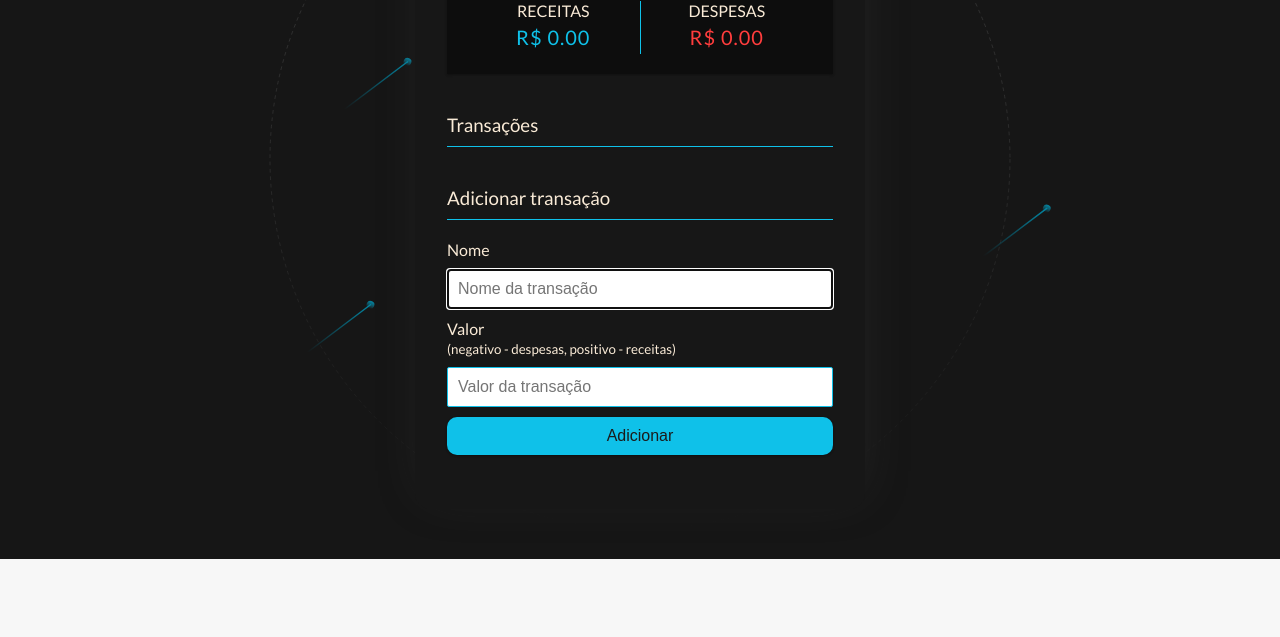
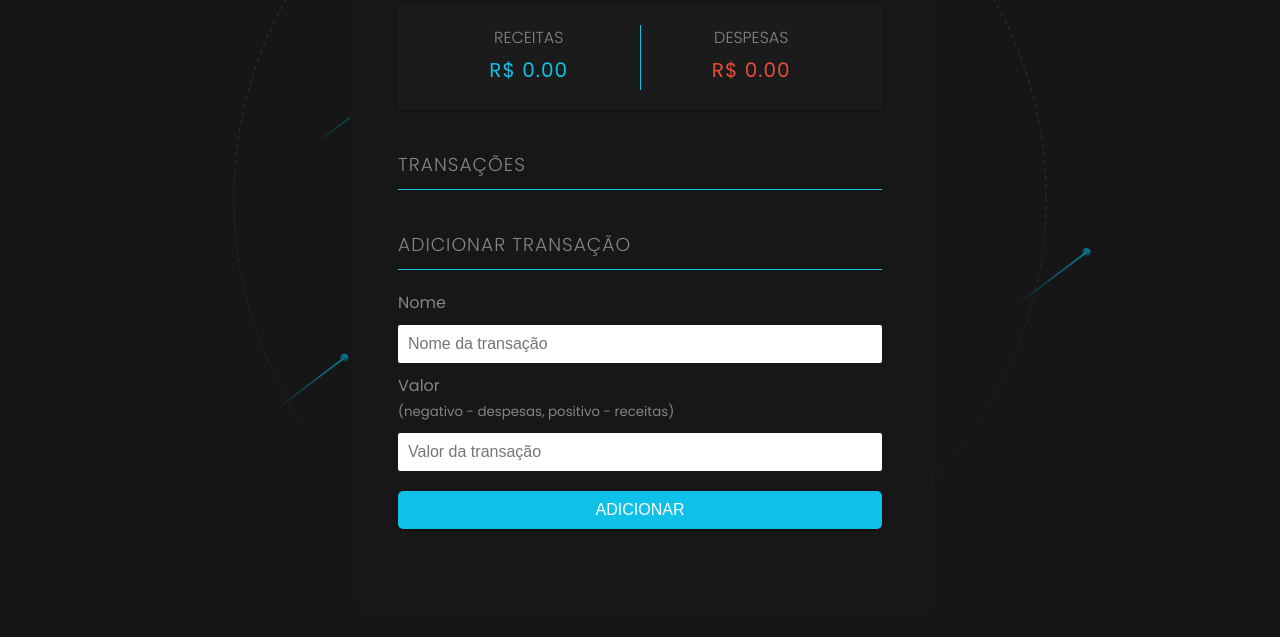
Before and after one commit to vitorSantanaDev/Financial-control-JavaScript, a plain HTML site: page index.html in a window 1280 px wide. Shown: the part 241-878 px from the top of the page. Before the commit the page ends 800 px from the top, so only its background shows below. Drawn offline with Linux system fonts and the light colour scheme.

Commit message:
Fixing errors in the code, and doing a destruct.

```diff
--- a/css/style.css
+++ b/css/style.css
@@ -1,4 +1,4 @@
-@import url('https://fonts.googleapis.com/css?family=Lato&display=swap');
+@import url('https://fonts.googleapis.com/css2?family=Poppins:wght@200;300;400;600&display=swap');
 
 :root {
   --box-shadow: 0 1px 3px rgba(0, 0, 0, 0.12), 0 1px 2px rgba(0, 0, 0, 0.24);
@@ -16,7 +16,7 @@ body {
   justify-content: center;
   min-height: 100vh;
   margin: 0;
-  font-family: 'Lato', sans-serif;
+  font-family: 'Poppins', sans-serif;
   background-image: url(../image/Group\ 6.svg);
   background-size: cover;
   background-position: center;
@@ -26,12 +26,11 @@ body {
 .container {
     background-color: #171717;
     border-radius: 15px;
-    padding: 24px 32px;
+    padding: 48px;
     margin: 30px auto;
-    width: 450px;
-    box-shadow: 3px -9px 50px -12px rgba(112, 112, 112, 0.4);
--webkit-box-shadow: 3px -9px 50px -12px rgba(65, 65, 65, 0.4);
--moz-box-shadow: 3px -9px 50px -12px rgba(83, 83, 83, 0.4);
+    width: 580px;
+    height: auto;
+    box-shadow: 5px 5px 15px 0px rgba(44, 44, 44, 0.2);
 }
 
 h1, h2 {
@@ -45,22 +44,25 @@ h3 {
   border-bottom: 1px solid rgb(15, 193, 233, 100%);
   padding-bottom: 10px;
   margin: 40px 0 10px;
-  color: antiquewhite;
+  color: #858585;
   font-weight: 300;
+  text-transform: uppercase;
+  font-weight: 300;
+  letter-spacing: 1px;
 }
 
 h4 {
   margin: 0;
   text-transform: uppercase;
-  color: antiquewhite;
+  color: #858585;
   font-weight: 300;
 }
 label, small{
-    color: antiquewhite;
+    color: #858585;
 }
 
 .inc-exp-container {
-  background-color: #0d0d0d;
+  background-color: #1b1b1b;
   box-shadow: var(--box-shadow);
   padding: 20px;
   display: flex;
@@ -88,7 +90,7 @@ label, small{
 }
 
 .money.minus {
-  color: rgb(255, 61, 61);
+  color: #e74c3c;
 }
 
 label {
@@ -98,26 +100,28 @@ label {
 
 input[type='text'],
 input[type='number'] {
-  border: 1px solid rgb(15, 193, 233, 100%);
   border-radius: 2px;
   display: block;
   font-size: 16px;
   padding: 10px;
   width: 100%;
+  outline: none;
+  border: 0;
 }
 
 .btn {
   cursor: pointer;
   background-color: rgb(15, 193, 233);
   box-shadow: var(--box-shadow);
-  color: #1b1b1b;
+  color: #fff;
+  text-transform: uppercase;
   border: 0;
   display: block;
   font-size: 16px;
-  margin: 10px 0 30px;
+  margin: 20px 0 30px;
   padding: 10px;
   width: 100%;
-  border-radius: 10px;
+  border-radius: 5px;
 }
 
 .btn:focus,
@@ -132,7 +136,7 @@ input[type='number'] {
 }
 
 .transactions li {
-  background-color: #0d0d0d;
+  background-color: #1b1b1b;
   box-shadow: var(--box-shadow);
   color: rgb(15, 193, 233, 100%);
   display: flex;
@@ -157,7 +161,7 @@ input[type='number'] {
   color: #fff;
   font-size: 20px;
   line-height: 20px;
-  padding: 2px 5px;
+  padding: 8px;
   position: absolute;
   top: 50%;
   left: 0;
--- a/index.html
+++ b/index.html
@@ -3,6 +3,7 @@
   <head>
     <meta charset="UTF-8" />
     <meta name="viewport" content="width=device-width, initial-scale=1.0" />
+    <link rel="stylesheet" href="https://cdnjs.cloudflare.com/ajax/libs/font-awesome/5.15.3/css/all.min.css"/>
     <link rel="stylesheet" href="css/style.css" />
     <title>Controle de despesas</title>
   </head>
--- a/js/script.js
+++ b/js/script.js
@@ -1,118 +1,109 @@
-const transactionsUl = document.querySelector('#transactions') // SELECIONANDO A ul VAZIA DO DOCUMENTO HTML
-const incomeDisplay = document. querySelector('#money-plus') // ID QUE EXIBE O VALOR TOTAL DAS RECEITAS
-const expenseDisplay = document.querySelector('#money-minus') // ID QUE EXIBE O VALOR TOTAL DAS DESPESAS
-const balanceDisplay = document.querySelector('#balance') // ID QUE EXIBE O SALDO TOTAL
-const form = document.querySelector('#form') // ID DO FORM
-const inputTransactionName = document.querySelector('#text') // ID DO INPUT COM O NOME DA TRANSAÇÃO
-const inputTransactionAmount = document.querySelector('#amount')
+const transactionsUl = document.querySelector('#transactions');
+const incomeDisplay = document.querySelector('#money-plus');
+const expenseDisplay = document.querySelector('#money-minus');
+const balanceDisplay = document.querySelector('#balance');
+const inputTransactionName = document.querySelector('#text');
+const inputTransactionAmount = document.querySelector('#amount');
+const form = document.querySelector('#form');
 
-const localStorageTransactions =  JSON.parse(localStorage
-    .getItem('transations'))
+const localstorageTransactions = JSON.parse(localStorage
+    .getItem('transactions'))
 
 let transactions = localStorage
-    .getItem('transations') !== null ? localStorageTransactions : []
+    .getItem('transactions') !== null ? localstorageTransactions : [];
 
-// FUNÇÃO PARA REMOVER AS TRANSAÇÃOES
-const removeTransaction = ID =>{
-     transactions  =  transactions .filter(transaction =>
-        transaction.id !== ID)
-    updateLocalStorage()
-    initial()
+const removeTransaction = ID => {
+    transactions = transactions
+    .filter((transaction) => transaction.id !== ID);
+    updateLocalStorage();
+    init();
 }
 
-const addTransactionIntoDom = transaction => {
-    const operator = transaction.amount < 0 ? '-': '+' // FAZENDO UMA VERIFICAÇÃO NO AMOUNT PARA ADICONAR AS STRINS
-    const cssClass = transaction.amount < 0 ? 'minus' : 'plus' // FAZENDO OUTRA VERIFICAÇÃO PARA ADICIONARMOS AS CLASSES
-    const amountWidthoutOperator = Math.abs(transaction.amount) // O METÓDO 'Math.abs' RETORNA O VALOR ABSOLUTO DO VALOR CONTIDO NO AMOUNT
-    const li = document.createElement('li') // CRIANDO UMA 'li' DENTRO DA VARIAVÉL 'LI'
+const addTransactionDom = ({name, amount, id}) => {
 
-    li.classList.add(cssClass) // ADICIONANDO A 'cssClass' DENTRO DA VARIAVÉL 'LI'
+    const operator = amount < 0 ? '-' : '+';
+    const CSSClass = amount < 0 ? 'minus' : 'plus';
+    const amountWithoutOperator = Math.abs(amount)
+    const li = document.createElement('li');
 
-    // FAZENDO UMA INTERPOLAÇÃO COM OS ELEMENTOS
+    li.classList.add(CSSClass);
     li.innerHTML = `
-    ${transaction.name} <span> ${operator} R$ ${amountWidthoutOperator} </span>
-    <button class="delete-btn" onClick="removeTransaction(${transaction.id})">
-        x
+    ${name} <span>${operator} R$ ${amountWithoutOperator}</span>
+    <button class="delete-btn" onClick="removeTransaction(${id})">
+    <i class="fas fa-trash"></i>
     </button>
     `
-
-    transactionsUl.prepend(li) // ADICIONANDO A 'LI' NA UL VAZIA DO DOCUMENTO
+    transactionsUl.prepend(li);
 }
 
-// CRIANDO FUNÇÃO QUE IRA RETORNAR A SUBTOTAL DOS VALORES
-const getExpenses = transactionsAmount =>  Math.abs(transactionsAmount
-    .filter(value => value < 0)
-    .reduce((accumulator, value) => accumulator + value, 0))
-    .toFixed(2)
+const getExpenses = transactionsAmounts => Math.abs(transactionsAmounts
+    .filter((value) => value < 0)
+    .reduce((accumulator, value) => accumulator + value, 0)).toFixed(2);
 
-const getIncome = transactionsAmount => transactionsAmount
-    .filter(value => value > 0)
-    .reduce((accumulator, value) => accumulator + value, 0)
-    .toFixed(2)
+const getIncome = transactionsAmounts => transactionsAmounts
+    .filter((value) => value > 0)
+    .reduce((accumulator, value) => accumulator + value, 0).toFixed(2);
 
-const getTotal = transactionsAmount => transactionsAmount
-    .reduce((accumulator, transaction) => accumulator + transaction, 0)
-    .toFixed(2)
+const getTotal = transactionsAmounts => transactionsAmounts
+    .filter((value) => value > 0)
+    .reduce((accumulator, value) => accumulator + value, 0).toFixed(2);
 
-const updateBalanceValues = () =>{
-    const transactionsAmount =  transactions.map(({amount}) => amount)
+const updateBalanceValues = () => {
+    const transactionsAmounts = transactions.map(({ amount }) => amount);
 
-    const total = getTotal(transactionsAmount)
-    const income = getIncome(transactionsAmount)
-    const expense = getExpenses(transactionsAmount)
+    const total = getTotal(transactionsAmounts)
+    const income = getIncome(transactionsAmounts);
+    const expense = getExpenses(transactionsAmounts);
 
-    balanceDisplay.textContent = `R$ ${total}`
-    incomeDisplay.textContent = `R$ ${income}`
-    expenseDisplay.textContent = `R$ ${expense}`
+    balanceDisplay.textContent = `R$ ${total}`;
+    incomeDisplay.textContent = `R$ ${income}`;
+    expenseDisplay.textContent = `R$ ${expense}`;
 }
 
-// QUANDO A PAGÍNA FOR CARREGADA A INITIAL VAI ADICIONAR A TRANSAÇÕES NO DOM
-const initial = () =>{
-    transactionsUl.innerHTML = ''
-     transactions .forEach(addTransactionIntoDom)
+
+const init = () => {
+    transactionsUl.innerHTML = '';
+
+    transactions.forEach(addTransactionDom);
     updateBalanceValues()
 }
 
-initial()
+init()
 
-// FUNÇÃO QUE VAI ADICIONAR AS TRANSAÇÕES NO LOCALSTORAGE
 const updateLocalStorage = () => {
-    localStorage.setItem('transactions', JSON.stringify(transactions))
+    localStorage.setItem('transactions', JSON.stringify(transactions));
 }
 
-// FUNÇÃO PARA GERAR 'IDS' ALEATÓRIOS
-const generateId = () => Math.round(Math.random() * 1000)
+const generateID = () => Math.round(Math.random() * 1000);
 
-const addTransactionsArray = (transactionName, trasactionAmount) => {
+const addTransactionsToArray = (transactionName, transactionAmount) =>{
     transactions.push( {
-        id: generateId(),
+        id: generateID(),
         name: transactionName,
-        amount: Number(trasactionAmount)
-    })
+        amount: Number(transactionAmount)
+    });
 }
 
-const clearInpust = () => {
-    inputTransactionName.value = ''
-    inputTransactionAmount.value = ''
+const cleanInputs = () => {
+    inputTransactionName.value = '';
+    inputTransactionAmount.value = '';
 }
 
-const handleFormSubmit = event =>{
-    event.preventDefault()
+const handleFormSubmit = event => {
+    event.preventDefault();
 
-    const transactionName = inputTransactionName.value.trim()
-    const transactionAmount = inputTransactionAmount.value.trim()
-    const isSomeInputEmpty = transactionName === '' || transactionAmount === ''
+    const transactionName = inputTransactionName.value.trim();
+    const transactionAmount = inputTransactionAmount.value.trim();
+    const isSomeInputEmpty = transactionName === '' || transactionAmount === '';
 
     if(isSomeInputEmpty){
-        alert('Por favor preencha tanto o nome, quanto o valor da transação!')
+        window.alert('Por favor preencha todos os campos!');
         return
     }
 
-    addTransactionsArray(transactionName, transactionAmount)
-    initial()
-    updateLocalStorage()
-    clearInpust()
+    addTransactionsToArray(transactionName, transactionAmount);
+    init();
+    updateLocalStorage();
+    cleanInputs();
 }
-
-// FUNÇÃO PARA VERIFICAR SE O USUÁRIO PREENCHEU O FORMULÁRIO CORRETAMENTE
 form.addEventListener('submit', handleFormSubmit)
```
